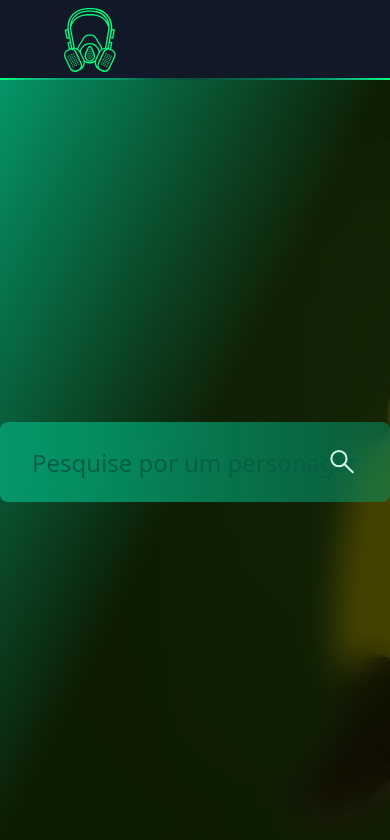
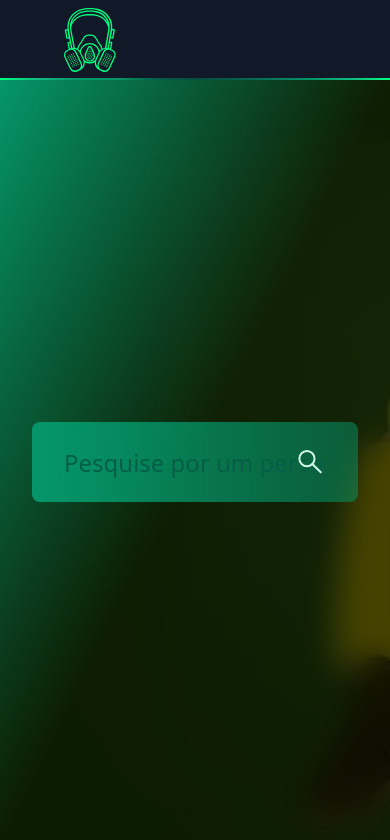
Before and after one commit to antoniel/breaking-bad-charachters, a Next.js app: page / in a window 390 px wide. Shown: the top 840 px of the page. Built offline with nearby package versions, Linux system fonts and the light colour scheme.

Commit message:
feat: add reponsive layout

```diff
--- a/src/components/CharachterInfo/index.tsx
+++ b/src/components/CharachterInfo/index.tsx
@@ -5,7 +5,7 @@ interface CharacterInfoProps {
 }
 export const CharacterInfo: React.FC<CharacterInfoProps> = ({ data }) => {
   return (
-    <section className="relative w-full mx-auto max-w-screen-md grid grid-cols-2 gap-8">
+    <section className="relative w-full mx-auto max-w-screen-md grid grid-col-1 md:grid-cols-2 gap-8">
       <article className="rounded-lg card-gradient">
         <img
           className="object-cover object-top w-full rounded-lg max-h-96"
--- a/src/components/Container/index.tsx
+++ b/src/components/Container/index.tsx
@@ -1,7 +1,7 @@
 import { Wrapper } from "./StyledContainer";
 export const Container: React.FC = ({ children }) => {
   return (
-    <Wrapper className="min-h-full bg-gray-700 relative flex items-center justify-center flex-col gap-4">
+    <Wrapper className="min-h-full bg-gray-700 relative flex px-8 py-16 items-center justify-center flex-col gap-4">
       {children}
     </Wrapper>
   );
```
